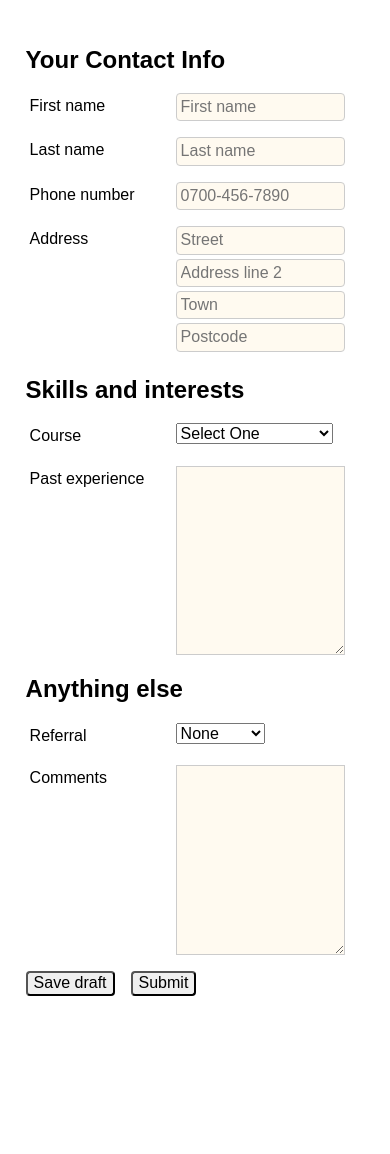
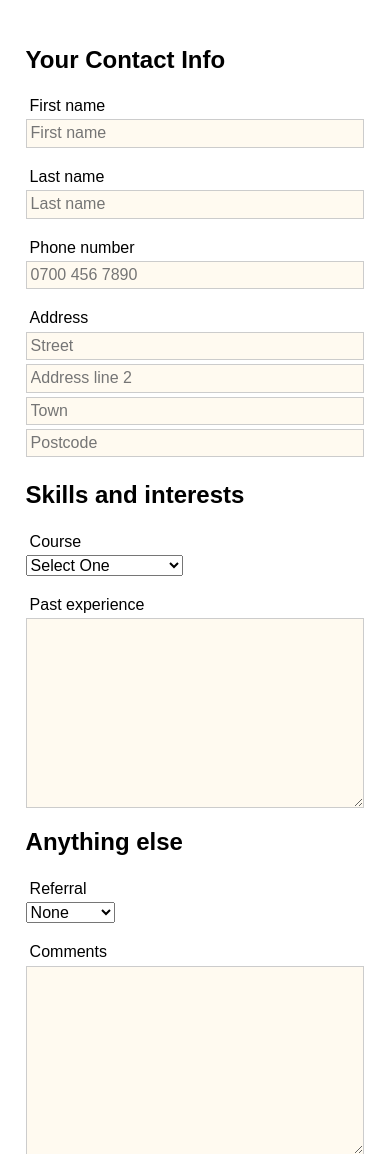
Before and after one commit to pataruco/ga-lessons, a plain HTML site: page forms/lab/solution-code/index.html in a window 390 px wide. Shown: the top 1154 px of the page. Before the commit the page ends 1037 px from the top, so only its background shows below. Drawn offline with Linux system fonts and the light colour scheme.

Commit message:
Add solution code for forms lab

```diff
--- a/forms/lab/application-form-solution-code/index.html
+++ b/forms/lab/solution-code/index.html
@@ -45,7 +45,7 @@
           </label>
         </div>
         <div class="column right">
-          <input type="tel" id="phone" name="phone" placeholder="0700-456-7890" pattern="[0-9]{5}\s[0-9]{3}\s[0-9]{3}"
+          <input type="tel" id="phone" name="phone" placeholder="0700 456 7890" pattern="[0-9]{5}\s[0-9]{3}\s[0-9]{3}"
             required />
         </div>
       </div>
--- a/forms/lab/application-form-solution-code/styles/style.css
+++ b/forms/lab/solution-code/styles/style.css
@@ -17,7 +17,7 @@ label {
   display: block;
   width: 100%;
   padding: 0.25em;
-  border-radius: 0.25em;
+  /* border-radius: 0.25em; */
 }
 
 input:not([type='button']):not([type='submit']),
@@ -77,3 +77,17 @@ textarea {
   border-radius: 0.25em;
   -webkit-appearance: none;
 }
+
+@media screen and (max-width: 600px) {
+  .row {
+    flex-direction: column;
+  }
+
+  .left {
+    flex-basis: 0;
+  }
+
+  .buttons {
+    flex-basis: auto;
+  }
+}
```
Also changed, not shown: forms/lab/application-form-solution-code/Screenshots/Screen Shot 2013-07-15 at 10.24.32 PM.png (deleted), forms/lab/application-form-solution-code/Screenshots/Screen Shot 2013-07-15 at 10.24.40 PM.png (deleted), forms/lab/application-form-solution-code/Screenshots/Screen Shot 2013-07-15 at 10.25.28 PM.png (deleted), forms/lab/application-form-solution-code/Screenshots/Screen Shot 2013-07-15 at 10.25.31 PM.png (deleted), forms/lab/solution-code/styles/normalize.css (renamed from forms/lab/application-form-solution-code/styles/normalize.css), 1 other file.
